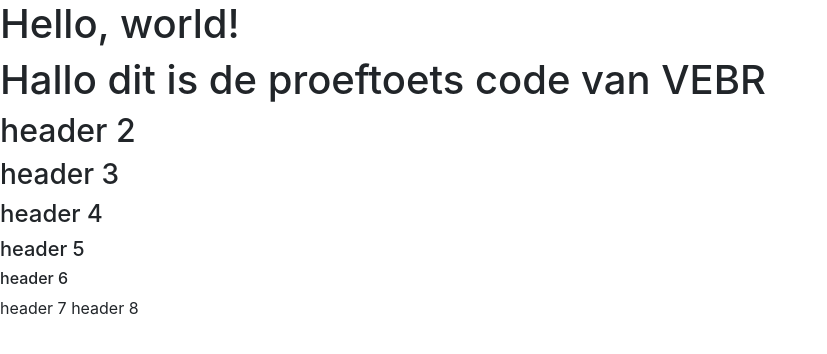
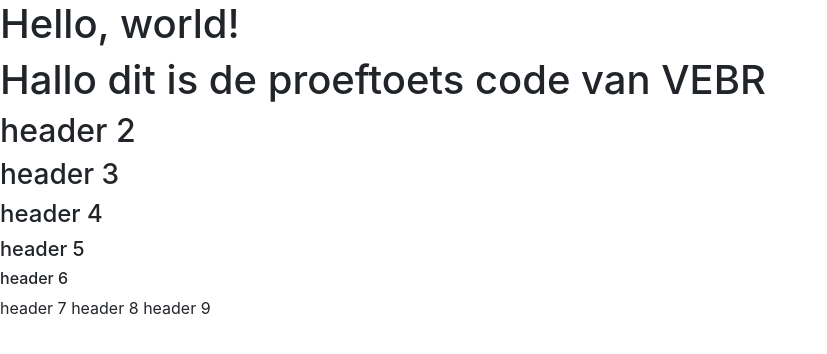
Before and after one commit to Draaqull/ProeftoetsVEBR, a plain HTML site: page index.html in a window 1280 px wide. Shown: the whole page, without its empty margins (0-827 px from the left). Drawn offline with nearby package versions, Linux system fonts and the light colour scheme.

Commit message:
zesdecommit

```diff
--- a/index.html
+++ b/index.html
@@ -20,6 +20,7 @@
     <h6>header 6</h6>
     <h7>header 7</h7>
     <h8>header 8</h8>
+    <h9>header 9</h9>
 
     <!-- Optional JavaScript -->
     <!-- jQuery first, then Popper.js, then Bootstrap JS -->
```
